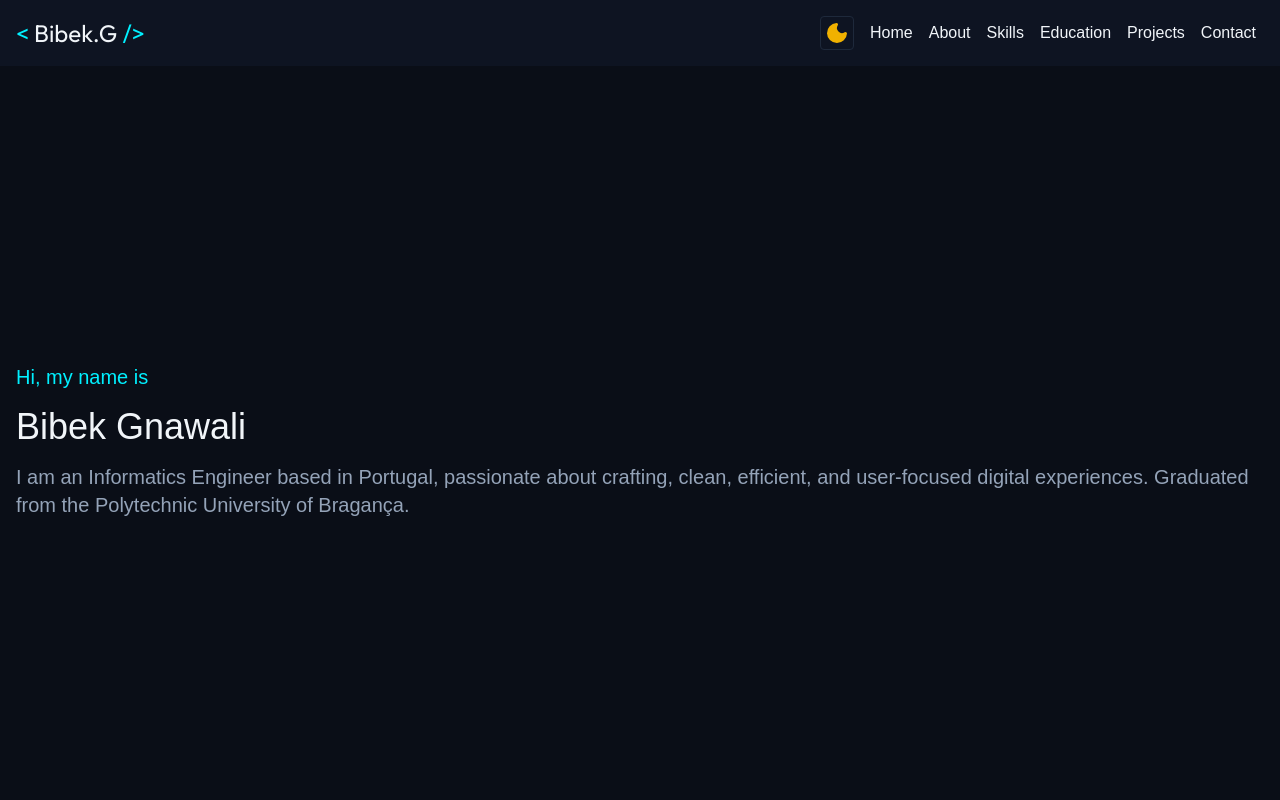
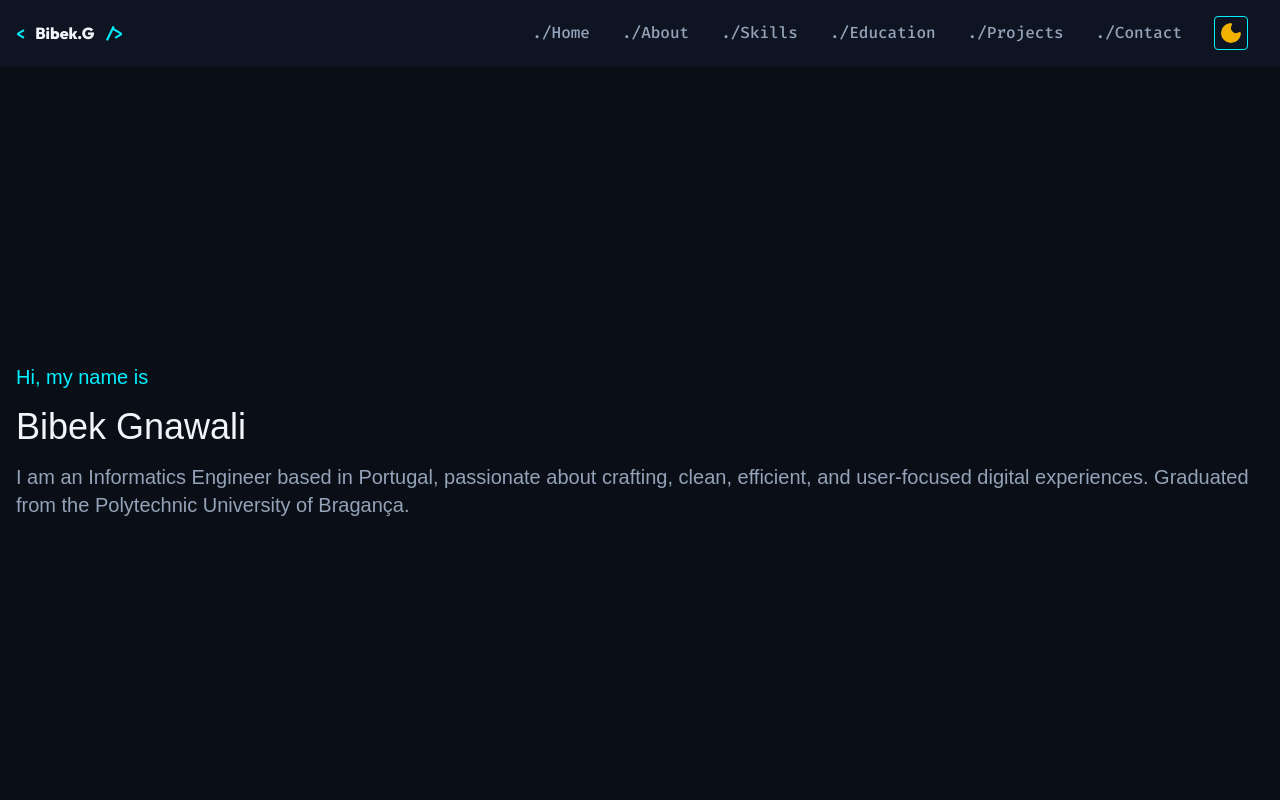
Before and after one commit to Bibek2442B/Portfolio, a Next.js app: page / in a window 1280 px wide. Shown: the top 800 px of the page. Built offline with nearby package versions, Linux system fonts and the light colour scheme.

Commit message:
Header Styles Changes

```diff
--- a/app/page.tsx
+++ b/app/page.tsx
@@ -27,26 +27,27 @@ export default function Home() {
             key={details.name}
             href={"#"}
           >
-            <h1 className={"text-2xl font-outfit"}>
-              <span className={"text-accent"}> {`< `}</span>
+            <h1 className={"font-extrabold font-outfit "}>
+              <span className={"text-accent font-fira-code font-bold"}> {`< `}</span>
               {`${header.titleName}`}
-              <span className={"text-accent"}> {` />`}</span>
+              <span className={"text-accent font-fira-code font-bold"}> {` />`}</span>
             </h1>
           </Link>
 
           <div className={"flex items-center justify-center"}>
-            <ThemeToggle/>
             <div className={"hidden md:flex"}>
               {details.sections.map((section:string) =>
                 <Link
-                  className={"mx-2"}
+                  className={"mx-4"}
                   key={section} href={"#"}
                 >
-                  {section}
+                  <p className={"font-fira-code font-medium text-text"}>
+                    {`./${section}`}
+                  </p>
                 </Link>)
               }
             </div>
-            <ButtonIcon className={"md:hidden"}>
+            <ButtonIcon className={"md:hidden border-accent"}>
               <button
                 className={"md:hidden"}
                 onClick={() => setMenuOpen(!menuOpen)}
@@ -54,6 +55,7 @@ export default function Home() {
                 <Menu/>
               </button>
             </ButtonIcon>
+            <ThemeToggle/>
           </div>
         </nav>
 
@@ -65,9 +67,9 @@ export default function Home() {
               aria-hidden={true}
             />
             <aside
-              className={"flex flex-col fixed top-0 right-0 h-full bg-background w-50 max-w-[85vw] p-4"}
+              className={"flex flex-col fixed top-0 right-0 h-full bg-background w-40 max-w-[85vw] p-4"}
             >
-              <ButtonIcon className={"self-end"}>
+              <ButtonIcon className={"self-end border-accent"}>
                 <button
                   onClick={() => setMenuOpen(!menuOpen)}
                 >
@@ -76,7 +78,7 @@ export default function Home() {
               </ButtonIcon>
               {details.sections.map((section:string) =>
                 <Link
-                  className={"mx-1"}
+                  className={"m-4 font-fira-code"}
                   key={section} href={"#"}>
                   {section}
                 </Link>)
--- a/components/ButtonIcon.tsx
+++ b/components/ButtonIcon.tsx
@@ -3,7 +3,7 @@ import {cn} from "@/lib/utils";
 
 export default function ButtonIcon({ children, className }: React.ButtonHTMLAttributes<HTMLButtonElement>) {
   return(
-    <div className={cn("flex items-center justify-center border-[0.5px] border-border rounded  mx-2 p-1", className)}>
+    <div className={cn("flex items-center justify-center border-[0.5px] rounded mx-4 p-1", className)}>
       {children}
     </div>
   );
--- a/components/ThemeButton.tsx
+++ b/components/ThemeButton.tsx
@@ -12,7 +12,9 @@ export default function ThemeToggle(){
   )
   if (!mounted) return null;
   return (
-    <ButtonIcon>
+    <ButtonIcon
+      className={"border-accent"}
+    >
       <button
         onClick={() => setTheme(theme === "dark" ? "light" : "dark")}
         aria-label="Toggle theme"
```
Also changed, not shown: 1 other file (tests, documents, lock files or other folders).
